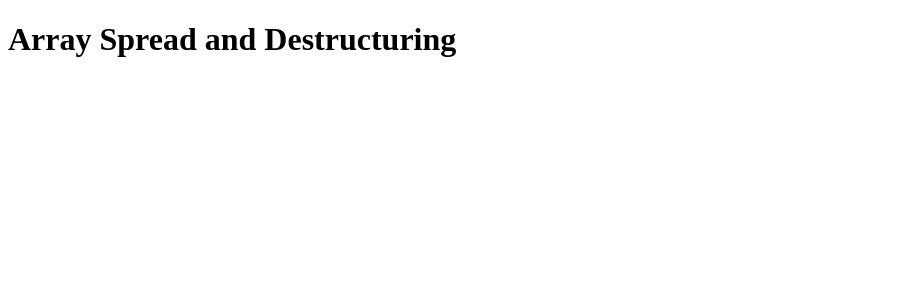
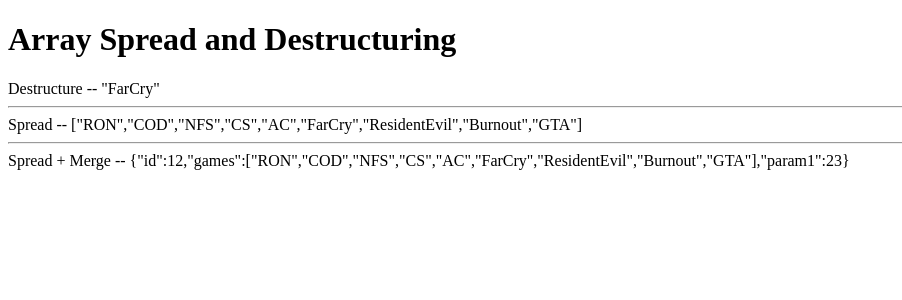
Before and after one commit to robinc2402/learn-react, a React (Create React App) app: page / in a window 1280 px wide. Shown: the top 300 px of the page, without its empty margins (0-902 px from the left). Built offline with nearby package versions, Linux system fonts and the light colour scheme.

Commit message:
Spread + Merge

```diff
--- a/src/ArrDestructuringSpreading/App.jsx
+++ b/src/ArrDestructuringSpreading/App.jsx
@@ -25,6 +25,11 @@ const App = () => {
   return (
     <div id="container">
       <h1 id="heading">Array Spread and Destructuring</h1>
+      <div>Destructure -- {JSON.stringify(first)}</div>
+      <hr />
+      <div>Spread -- {JSON.stringify(allGames)}</div>
+      <hr />
+      <div>Spread + Merge -- {JSON.stringify(everything)}</div>
     </div>
   );
 };
```
